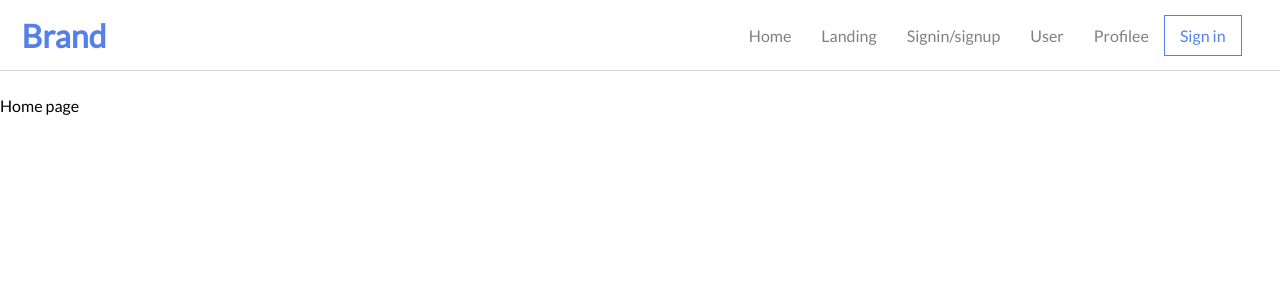
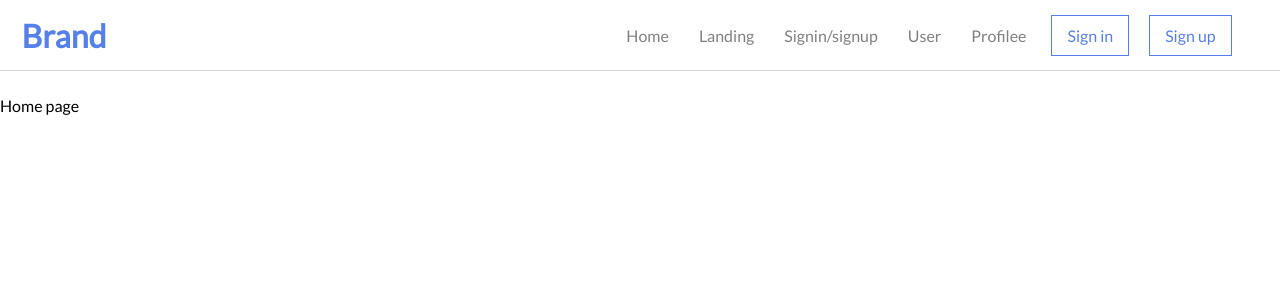
Before and after one commit to KKosana318/HTWHealthApp, a React (Create React App) app: page / in a window 1280 px wide. Shown: the top 300 px of the page. Built offline with nearby package versions, Linux system fonts and the light colour scheme; no server answers.

Commit message:
add signup button

```diff
--- a/src/components/Header/header.component.jsx
+++ b/src/components/Header/header.component.jsx
@@ -30,9 +30,14 @@ const Header = ({ currentUser }) => (
           <AccountContainer onClick={ () => auth.signOut() }>Sign Out</AccountContainer>
 
           :
-          <AccountContainer to='/signin'>
-            Sign in
+          <div>
+            <AccountContainer to='/signin'>
+              Sign in
           </AccountContainer>
+            <AccountContainer to='/signin'>
+              Sign up
+          </AccountContainer>
+          </div>
       }
     </OptionsContainer>
   </HeaderContainer>
--- a/src/components/Header/header.styles.js
+++ b/src/components/Header/header.styles.js
@@ -38,6 +38,7 @@ export const OptionContainer = styled(Link)`
 `
 
 export const AccountContainer = styled(Link)`
+  margin: 0 10px;
   padding: 10px 15px;
   color: #5680E9;
   border: 1px solid #5680E9;
```
